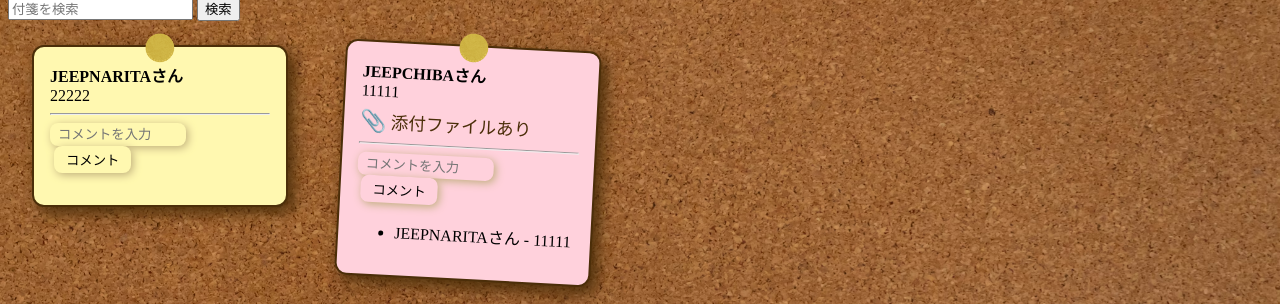
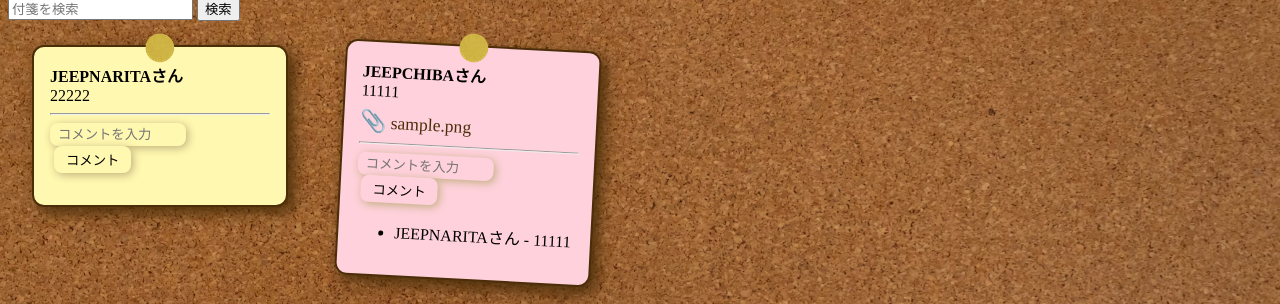
Before and after one commit to saku0601/kotonoha-bbs, a Flask app: page /board in a window 1280 px wide. Shown: the part 153-457 px from the top of the page. Run offline with Flask 3, Linux system fonts and the light colour scheme; a user stored in the database is signed in; tables that the repository leaves empty hold one stand-in row (values such as "Sample post").

Commit message:
付箋上で画像を表示するように修正

```diff
--- a/templates/board.html
+++ b/templates/board.html
@@ -85,8 +85,19 @@
                 <strong>{{ user_dict.get(post.user_id, '不明') }}さん</strong><br>
                 {{ post.content | e }}
                 {% if has_files %}
-                    <div style="margin-top:8px; font-size:1.1em; color:#4b2e09;">
-                        <span style="font-size:1.2em;">📎</span> 添付ファイルあり
+                    <div style="margin-top:8px;">
+                        {% for file in post.files %}
+                            {% if file.mimetype and file.mimetype.startswith('image/') %}
+                                <img src="{{ file.url if file.url else url_for('uploaded_file', filename=file.filename) }}"
+                                     alt="{{ file.filename }}"
+                                     style="max-width: 100%; max-height: 120px; border-radius: 4px; margin: 4px 0; cursor: pointer;"
+                                     onclick="showImageModal('{{ file.url if file.url else url_for('uploaded_file', filename=file.filename) }}')">
+                            {% else %}
+                                <div style="font-size:1.1em; color:#4b2e09;">
+                                    <span style="font-size:1.2em;">📎</span> {{ file.filename }}
+                                </div>
+                            {% endif %}
+                        {% endfor %}
                     </div>
                 {% endif %}
                 <hr>
```
